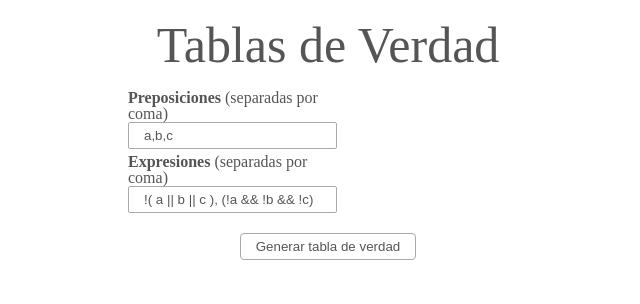
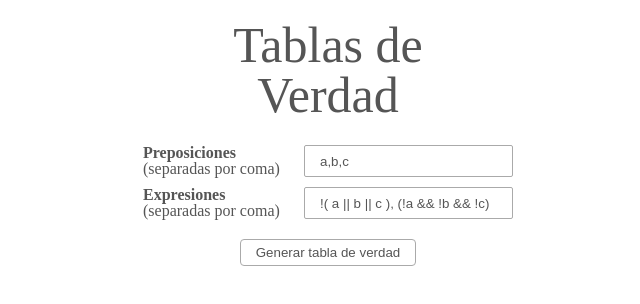
Before and after one commit to Tropicalboy21/Javascript, a plain HTML site: page Truth_tables/index.html in a window 1280 px wide. Shown: the whole page, without its empty margins (312-952 px from the left). Drawn offline with Linux system fonts and the light colour scheme.

Commit message:
Math project

```diff
--- a/Truth_tables/index.html
+++ b/Truth_tables/index.html
@@ -12,11 +12,11 @@
         <div class="sub_container">
             <h1 class="title">Tablas de Verdad</h1>
             <div class="filas">
-                <label><b>Preposiciones</b> (separadas por coma)</label>
+                <label><b>Preposiciones<br></b> (separadas por coma)</label>
                 <input type="text" id="vars" value="a,b,c">
             </div>
             <div class="filas">
-                <label><b>Expresiones</b> (separadas por coma)</label>
+                <label><b>Expresiones<br></b> (separadas por coma)</label>
                 <input type="text" id="expresiones" value="!( a || b || c ), (!a && !b && !c)">
             </div>
             <div class="filas button_contiainer">
--- a/Truth_tables/styles/styles.css
+++ b/Truth_tables/styles/styles.css
@@ -10,7 +10,7 @@
 }
 
 .sub_container{
-    max-width: 400px;
+    max-width: 380px;
 }
 
 .title{
@@ -28,7 +28,9 @@ input[type=text]{
 }
 
 .filas{
-    padding-bottom: 5px;
+    padding: 5px;
+    display: flex;
+    align-content: center;
 }
 
 .filas label {
```
